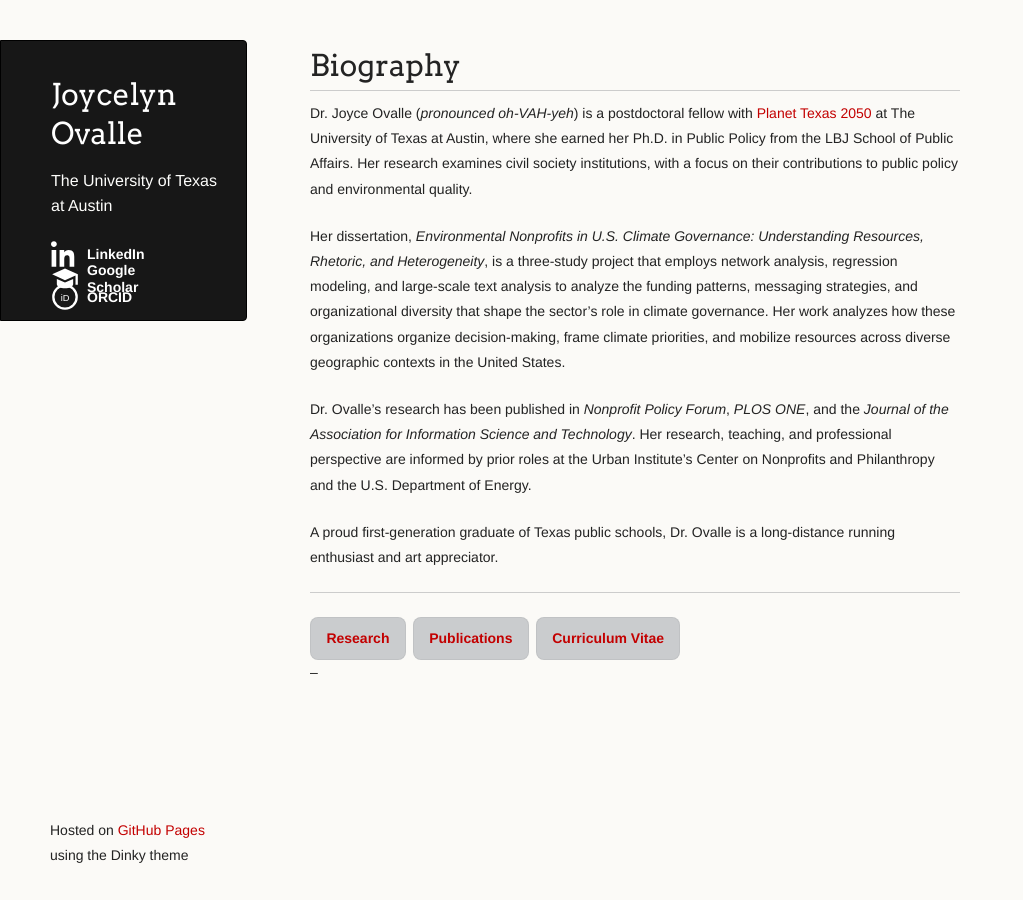
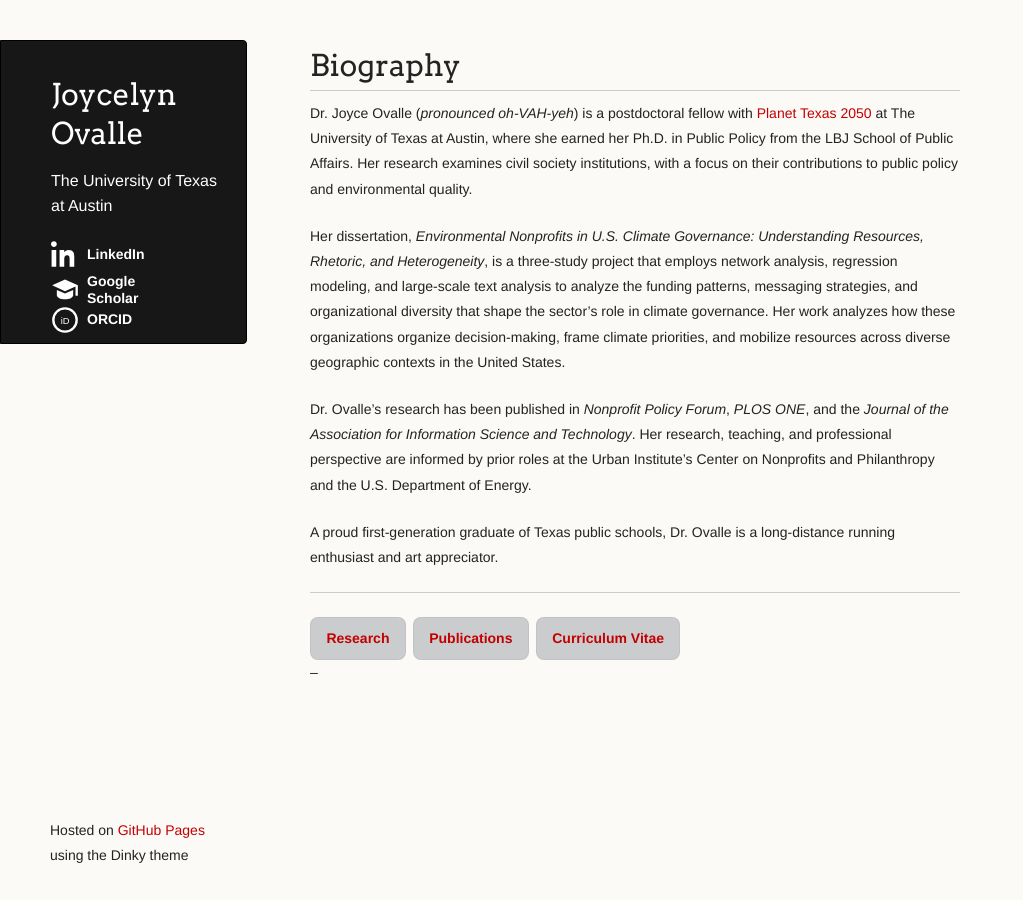
Before and after one commit to joyceovalle/j-ovalle, a Jekyll site: the page built from index.md, in a window 1280 px wide. Shown: the whole page, without its empty margins (0-1023 px from the left). Built offline with Jekyll 4.4.1, drawn with Linux system fonts in a browser that asks for light colours; our own code applies the rules of GitHub Pages for plain Markdown files.

Commit message:
Update style.scss

```diff
--- a/assets/css/style.scss
+++ b/assets/css/style.scss
@@ -10,7 +10,7 @@
   padding: 0;
   display: flex;           /* vertical stack */
   flex-direction: column;
-  gap: 0.4rem;
+  gap: 1.1rem;
 }
 
 /* Make sure the LI itself has no background */
```
